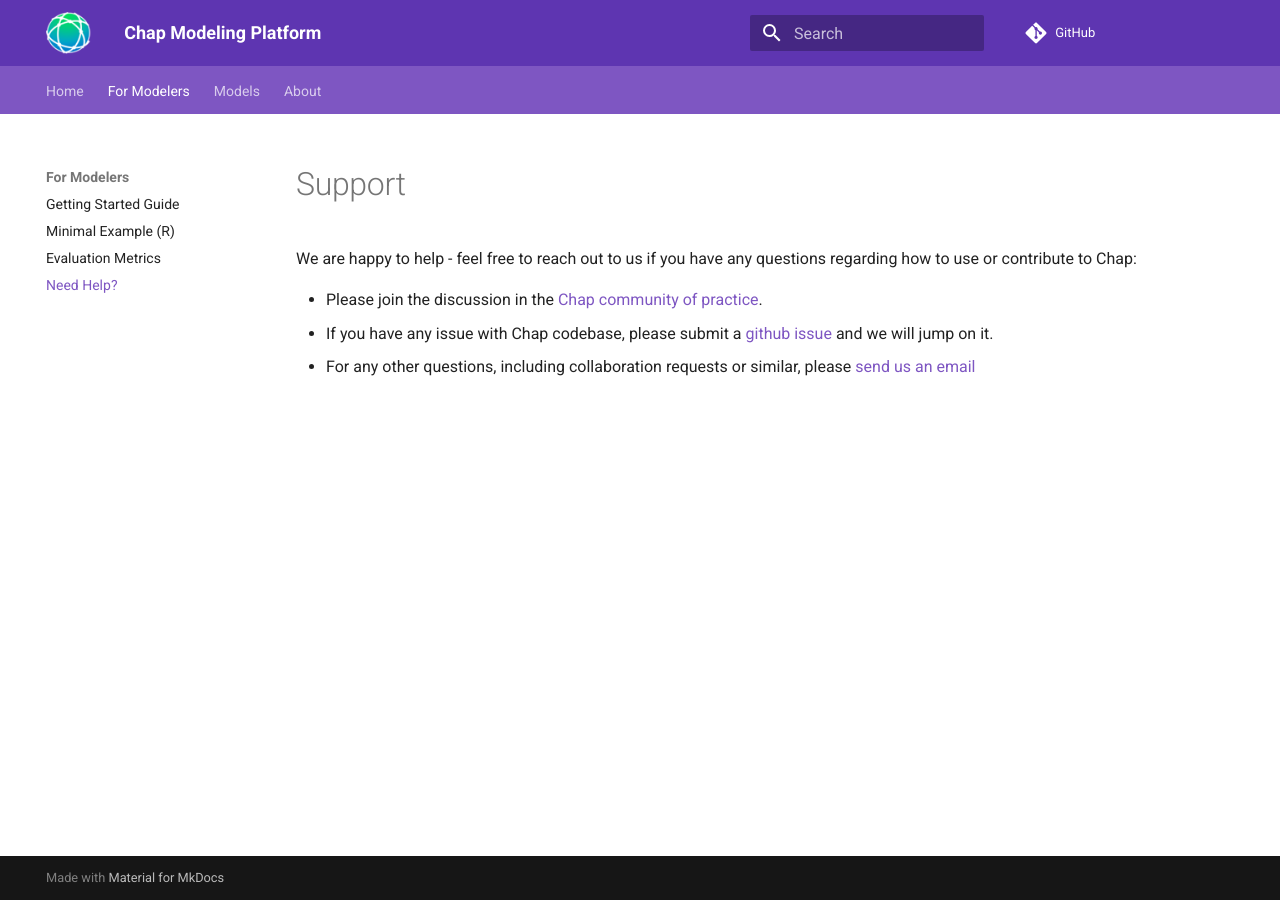
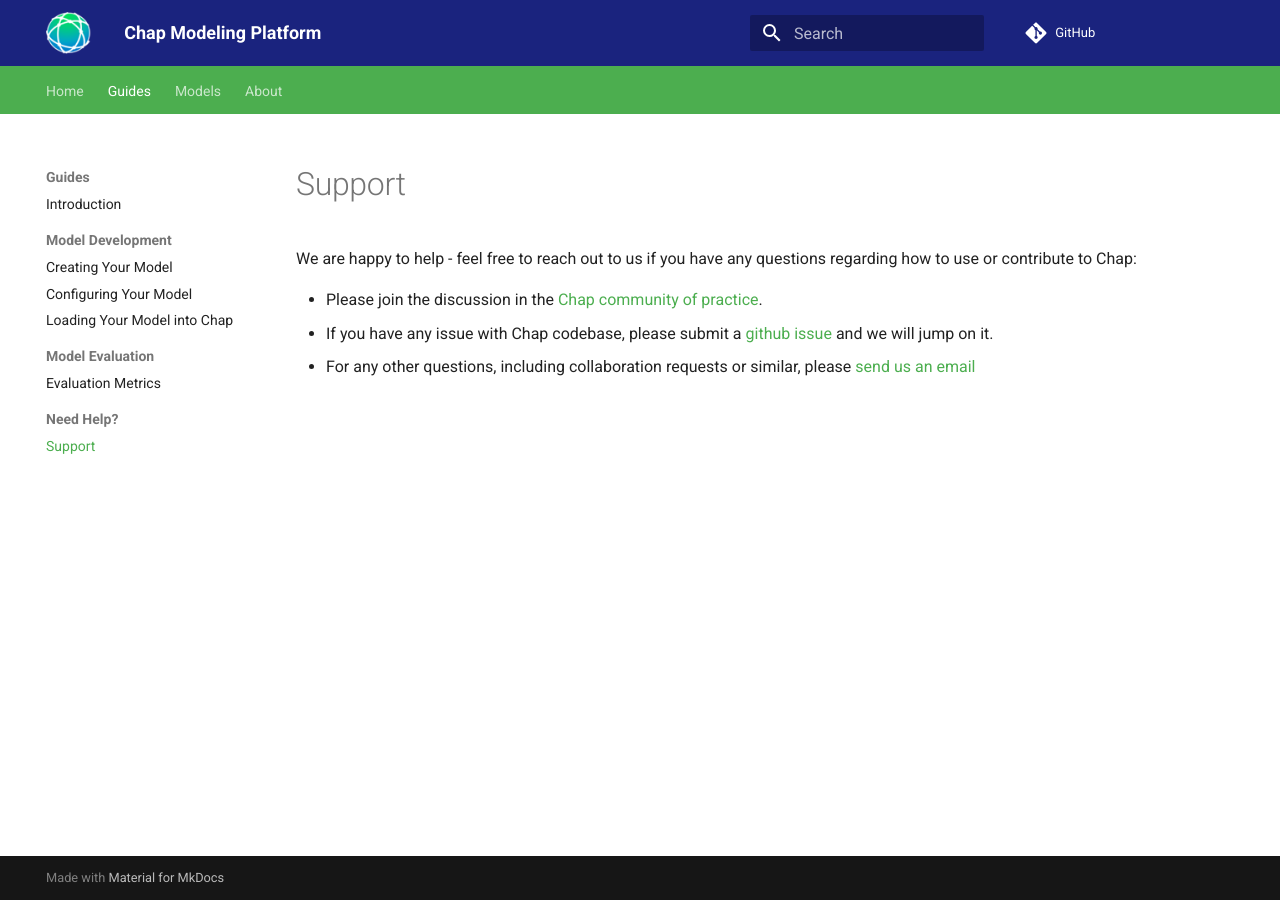
Before and after one commit to karimbahgat/chap-site, an MkDocs documentation site: the page built from docs/guides/support.md, in a window 1280 px wide. Built offline with MkDocs 1.6.1 and Material for MkDocs 9.7.7, drawn with Linux system fonts in a browser that asks for light colours.

Commit message:
feat: major improvements, add guides section incl how to configure and add models, theme color changes, etc

```diff
--- a/docs/assets/stylesheets/extra.css
+++ b/docs/assets/stylesheets/extra.css
@@ -1,6 +1,6 @@
 
 .md-header {
-  background-color: #5e35b1 !important;
+  background-color: #1A237E !important;
 }
 .md-header__button.md-logo img {
   height: 42px;
--- a/docs/scripts/gen_team_gallery.py
+++ b/docs/scripts/gen_team_gallery.py
@@ -8,6 +8,11 @@ team_list_path = "about/team.md"
 
 TEAM_LIST_TEMPLATE = """
 # The Team
+
+The Chap Modeling Platform is developed by a core team at the [HISP Oslo office](https://www.mn.uio.no/hisp/english/about/).
+Additional support is provided by members of the broader [HISP climate and health team](https://www.mn.uio.no/hisp/english/research/hisp-climate-and-health-team.html),
+as well as members from various country HISP offices.
+The core team includes, in alphabetical order:
 
 <div class="grid cards" markdown>
 {cards}
--- a/mkdocs.yml
+++ b/mkdocs.yml
@@ -10,12 +10,12 @@ theme:
   palette:
     - media: "(prefers-color-scheme: light)"
       scheme: default
-      primary: deep purple
-      accent: teal
+      primary: green
+      accent: green
     - media: "(prefers-color-scheme: dark)"
       scheme: slate
-      primary: deep purple
-      accent: teal
+      primary: green
+      accent: green
   features:
     - navigation.instant
     - navigation.sections
@@ -26,20 +26,24 @@ theme:
 
 nav:
   - Home: index.md
-  - For Modelers:
-      - Getting Started Guide: researchers/getting_started.md
-      - Minimal Example (R): researchers/minimal_r.md
-      - Evaluation Metrics: researchers/metrics.md
-      - Need Help?: researchers/support.md
+  - Guides:
+      - Introduction: guides/index.md
+      - Model Development:
+        - Creating Your Model: guides/contribute_model.md
+        - Configuring Your Model: guides/configure_model.md
+        - Loading Your Model into Chap: guides/loading_model.md
+      - Model Evaluation:
+        - Evaluation Metrics: guides/metrics.md
+      - Need Help?:
+        - Support: guides/support.md
   - Models:
-      - Adding Your Own Model: models/contribute_model.md
-      - Explore Model Contributions: models/models/index.md
+      - Supported Models: models/models/index.md
   - About:
       - What is Chap?: about/index.md
       - Motivation: about/motivation.md
+      - Meet the team: about/team.md
+      - Partners: about/partners.md
       - Roadmap: about/roadmap.md
-      - Meet the team: about/team.md
-      - Climate Health Network: about/network.md
 
 plugins:
   - search
```
Also changed, not shown: docs/about/partners.md (renamed from docs/about/network.md, +1 -1 lines), docs/guides/configure_model.md (added, +44 -0 lines), docs/guides/contribute_model.md (added, +35 -0 lines), docs/guides/index.md (added, +5 -0 lines), docs/guides/loading_model.md (added, +8 -0 lines), docs/guides/metrics.md (added, +5 -0 lines), docs/index.md (+1 -1 lines), docs/models/contribute_model.md (deleted, +0 -15 lines), docs/researchers/getting_started.md (deleted, +0 -16 lines), docs/researchers/metrics.md (deleted, +0 -3 lines), docs/researchers/minimal_r.md (deleted, +0 -3 lines), docs/scripts/gen_model_gallery.py (+5 -2 lines), docs/guides/support.md (renamed from docs/researchers/support.md).
